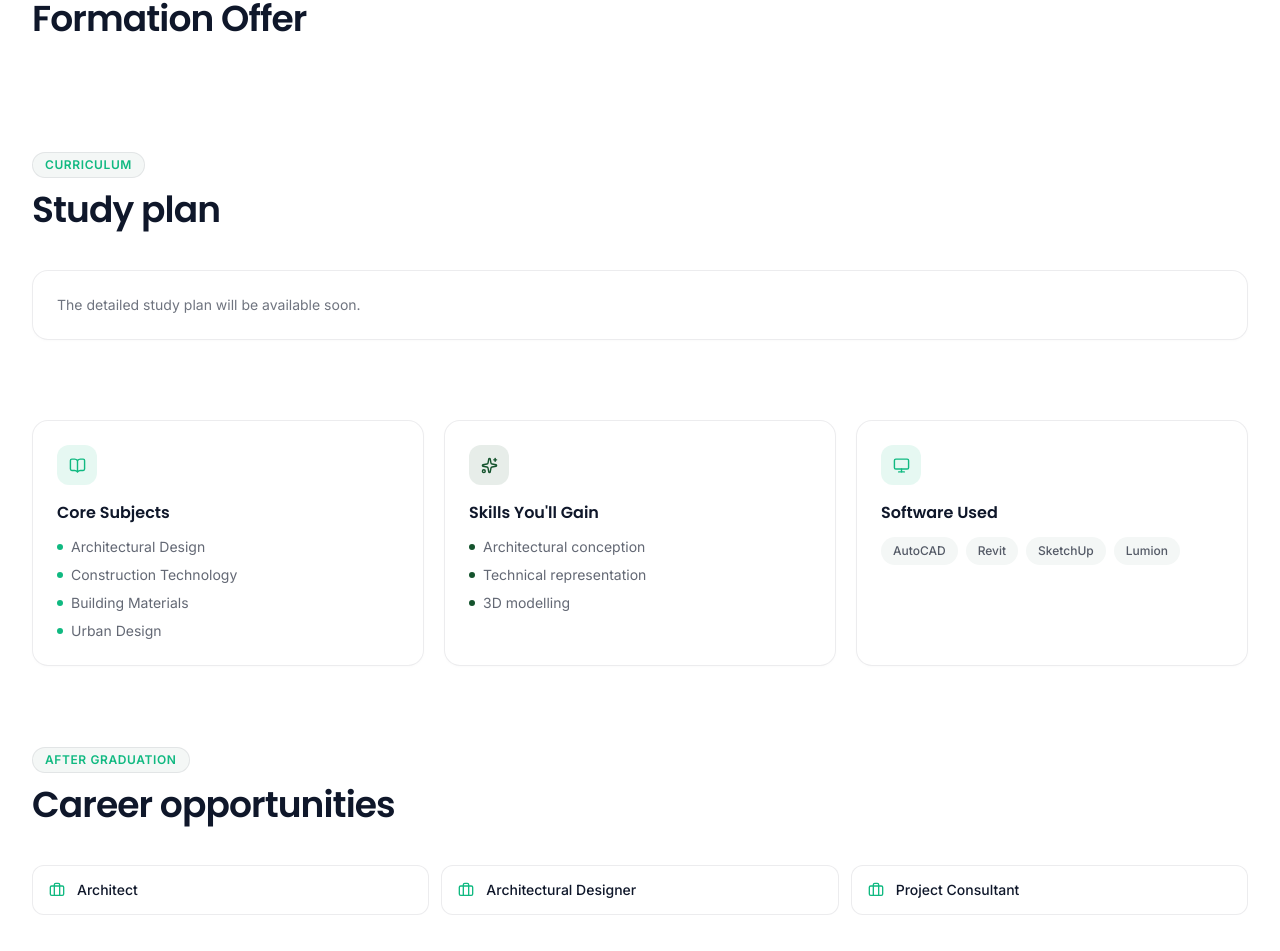
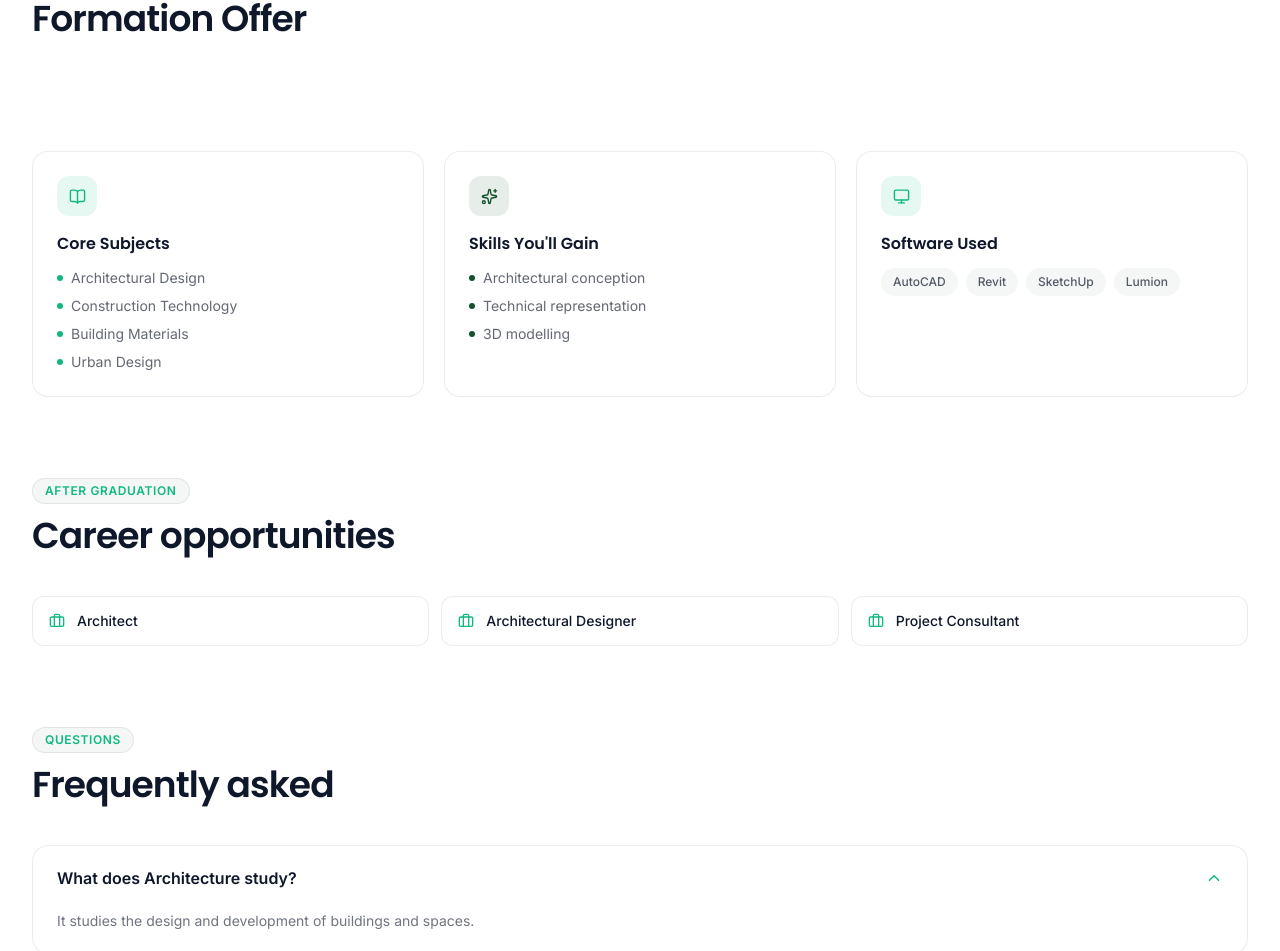
Before and after one commit to noursidra15-glitch/igtu-explorer-, a Next.js app: page /specialties/architecture in a window 1280 px wide. Shown: the part 803-1754 px from the top of the page. Built offline with nearby package versions, Linux system fonts and the light colour scheme.

Commit message:
Remove study plan and gallery

```diff
--- a/src/app/page.tsx
+++ b/src/app/page.tsx
@@ -12,8 +12,6 @@ export default function HomePage() {
       <Hero />
       <AboutTeaser />
       <SpecialtiesPreview />
-
-
       <Stats />
       <FAQPreview />
       <CTASection />
--- a/src/app/specialties/[slug]/page.tsx
+++ b/src/app/specialties/[slug]/page.tsx
@@ -179,37 +179,6 @@ export default async function SpecialtyPage({ params }: { params: Promise<{ slug
     </div>
   </section>
 )}
-        {/* Study Plan */}
-        <section className="mt-20">
-          <SectionHeading eyebrow="Curriculum" title="Study plan" align="left" className="mx-0 text-left" />
-          <div className="mt-10 space-y-4">
-          {"studyPlan" in specialty &&
-           Array.isArray((specialty as { studyPlan?: { year: string; focus: string }[] }).studyPlan) &&
-          (specialty as { studyPlan?: { year: string; focus: string }[] }).studyPlan!.length > 0 ? (
-
-             (specialty as { studyPlan: { year: string; focus: string }[] }).studyPlan.map(
-               (step, i) => (
-
-              <Reveal key={step.year} delay={i * 0.06}>
-               <div className="flex items-start gap-5 rounded-2xl border border-border-soft bg-surface p-5">
-                  <span className="flex h-10 w-16 shrink-0 items-center justify-center rounded-xl bg-gradient-to-br from-emerald-brand/15 to-blue-brand/15 text-sm font-bold text-emerald-brand">
-                     {step.year}
-                  </span>
-                  <p className="mt-1.5 text-sm leading-relaxed text-foreground/65">
-                     {step.focus}
-                  </p>
-               </div>
-    </Reveal>
-  ))
-) : (
-  <GlassCard>
-    <p className="text-sm text-foreground/60">
-    The detailed study plan will be available soon.
-    </p>
-  </GlassCard>
-)}
-          </div>
-        </section>
 
         {/* Subjects / Skills / Software */}
         <section className="mt-20 grid gap-5 lg:grid-cols-3">
--- a/src/components/home/Gallery.tsx
+++ /dev/null
@@ -1,34 +0,0 @@
-import { ImageIcon } from "lucide-react";
-import { Container } from "@/components/ui/Container";
-import { SectionHeading } from "@/components/ui/SectionHeading";
-import { Reveal } from "@/components/ui/Reveal";
-
-const tiles = [
-  "Studio Reviews", "GIS Lab", "Campus Grounds", "Graduation Day", "Field Survey", "Workshop Day",
-];
-
-export function Gallery() {
-  return (
-    <section className="py-24">
-      <Container>
-        <SectionHeading
-          eyebrow="Gallery"
-          title="Life at the institute"
-          description="Placeholder tiles — swap in real campus and studio photography whenever it's ready."
-        />
-        <div className="mt-14 grid grid-cols-2 gap-4 sm:grid-cols-3">
-          {tiles.map((label, i) => (
-            <Reveal key={label} delay={(i % 3) * 0.08}>
-              <div className="group relative flex aspect-square items-end overflow-hidden rounded-2xl border border-border-soft bg-gradient-to-br from-blue-brand/10 via-emerald-brand/10 to-gold-brand/10 p-4">
-                <span className="absolute right-3 top-3 text-foreground/25">
-                  <ImageIcon size={18} />
-                </span>
-                <p className="relative text-xs font-semibold text-foreground/70">{label}</p>
-              </div>
-            </Reveal>
-          ))}
-        </div>
-      </Container>
-    </section>
-  );
-}
```
